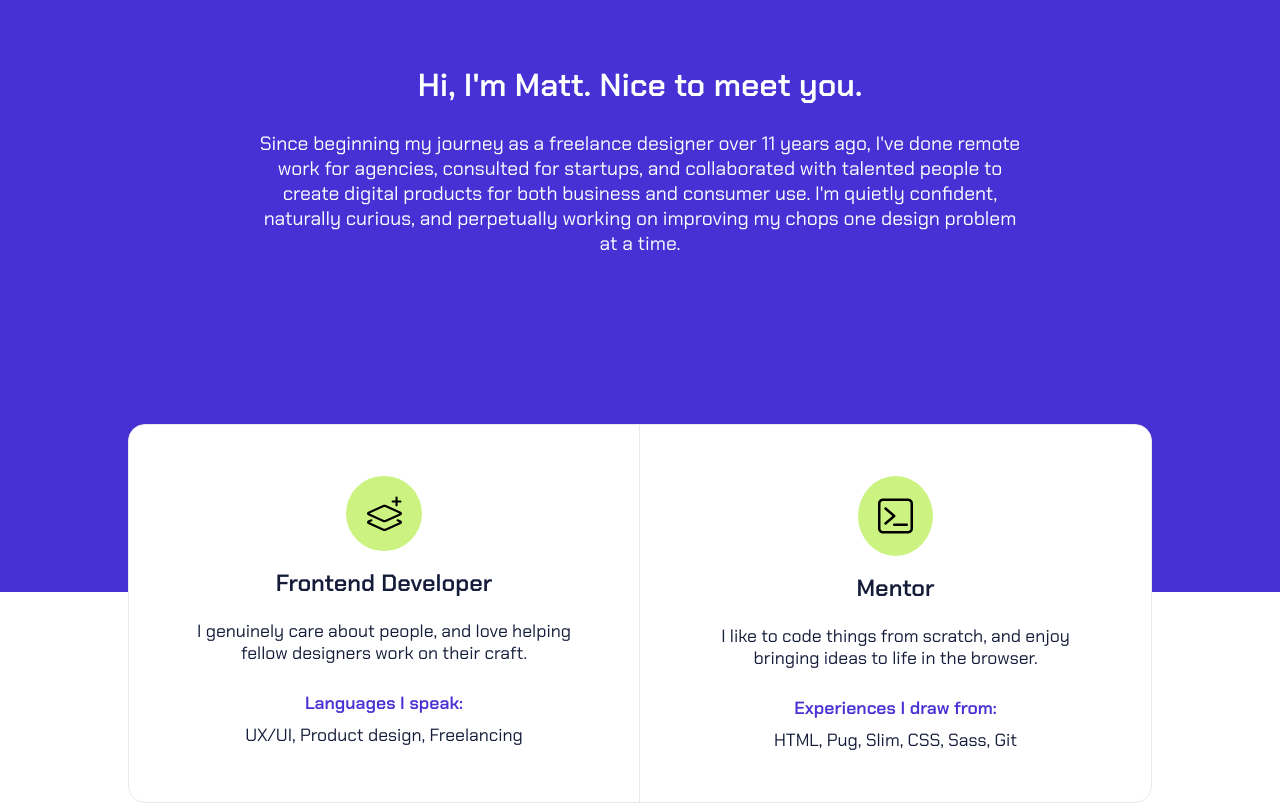
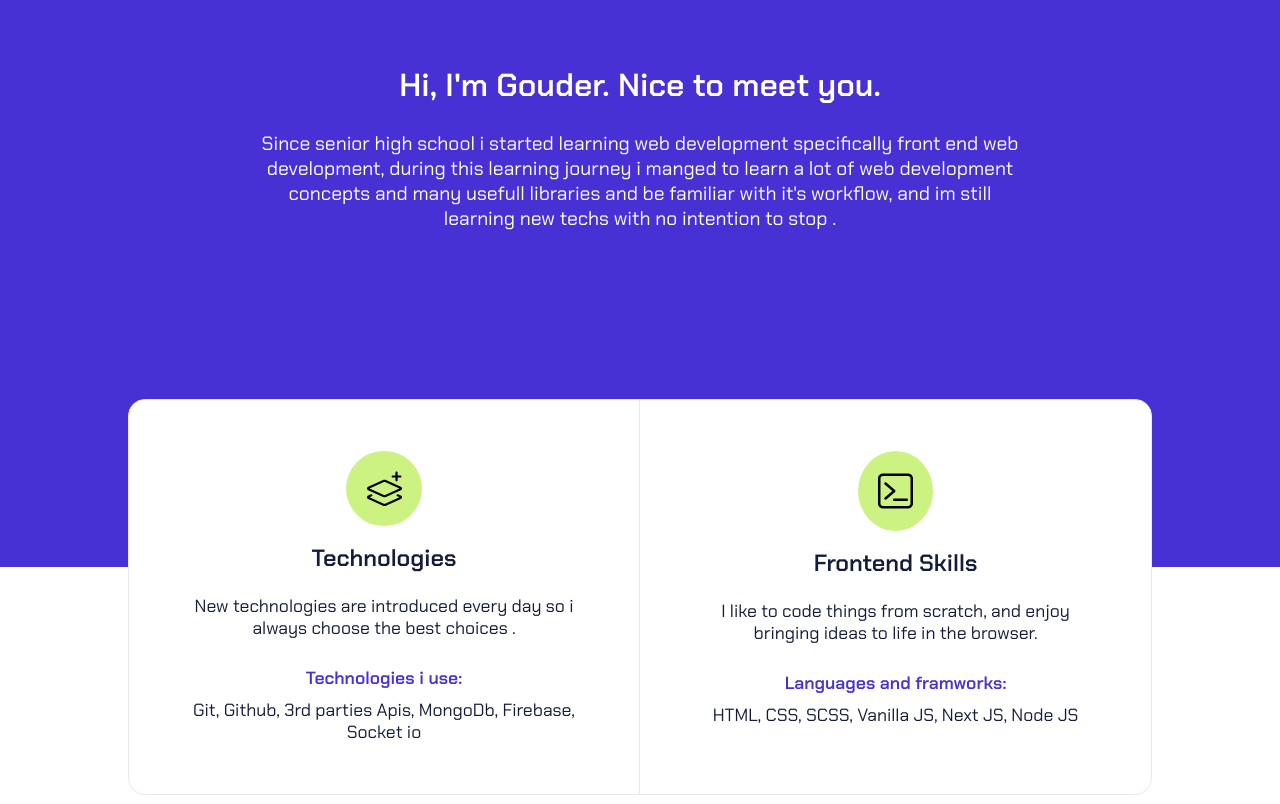
Before and after one commit to gouderhaithem/my-portfolio, a Next.js app: page / in a window 1280 px wide. Shown: the part 1100-1904 px from the top of the page. Built offline with nearby package versions, Linux system fonts and the light colour scheme.

Commit message:
edited the website content

```diff
--- a/components/Collumns.js
+++ b/components/Collumns.js
@@ -11,17 +11,17 @@ const Collumns = () => {
             width={30}
             loading="lazy"
             src={"/stacks.svg"}
-            alt = "stacks"
+            alt="stacks"
           />
         </div>
 
-        <h3>Frontend Developer</h3>
+        <h3>Technologies</h3>
         <p className={styles.descreption}>
-          I genuinely care about people, and love helping fellow designers work
-          on their craft.
+          New technologies are introduced every day so i always choose the best
+          choices .
         </p>
-        <span className={styles.title}>Languages I speak:</span>
-        <p>UX/UI, Product design, Freelancing</p>
+        <span className={styles.title}>Technologies i use:</span>
+        <p>Git, Github, 3rd parties Apis, MongoDb, Firebase, Socket io</p>
       </div>
       <div className={styles.grid_col}>
         <div className={`${styles.grid_img} align-center`}>
@@ -31,16 +31,16 @@ const Collumns = () => {
             width={30}
             loading="lazy"
             src={"/icon-dev.svg"}
-            alt = "front end dev image"
+            alt="front end dev image"
           />
         </div>
-        <h3>Mentor</h3>
+        <h3>Frontend Skills</h3>
         <p className={styles.descreption}>
           I like to code things from scratch, and enjoy bringing ideas to life
           in the browser.
         </p>
-        <span className={styles.title}>Experiences I draw from:</span>
-        <p>HTML, Pug, Slim, CSS, Sass, Git</p>
+        <span className={styles.title}>Languages and framworks:</span>
+        <p>HTML, CSS, SCSS, Vanilla JS, Next JS, Node JS</p>
       </div>
     </section>
   );
--- a/components/Footer.js
+++ b/components/Footer.js
@@ -7,8 +7,8 @@ const Footer = () => {
       <section className={styles.contact}>
         <h1 className={styles.contact_h1}>Contact me</h1>
         <p className={styles.contact_p}>
-          Interested in working together? We should queue up a time to chat.
-          I'll buy the coffee.
+          Interested in talking together? We should queue up a time to chat.
+          I'll not buy the coffee.
         </p>
         <Link href={"contact"} className={styles.contact_button}>
           <Image
--- a/pages/index.js
+++ b/pages/index.js
@@ -4,7 +4,42 @@ import Collumns from "../components/Collumns";
 import styles from "../styles/Home.module.css";
 import Cards from "../components/Cards";
 import Footer from "../components/Footer";
+import { useState, useEffect } from "react";
+
 export default function Home() {
+  const [stop, setstop] = useState(false);
+  const [text, setText] = useState("");
+  const [fullText, setFullText] = useState(
+    "I design and code beautifully simple things, and I hate what I do."
+  );
+  const [index, setIndex] = useState(0);
+  useEffect(() => {
+    if (text !== fullText && stop === false) {
+      setTimeout(() => {
+        setText(text + fullText[index]);
+        setIndex(index + 1);
+      }, 50);
+    } else {
+      setFullText(
+        "I design and code beautifully simple things, and I love what I do."
+      );
+      setText("I design and code beautifully simple things,");
+      setIndex(44);
+      if (text !== fullText && stop === false) {
+        setTimeout(() => {
+          setText(text + fullText[index]);
+          setIndex(index + 1);
+        }, 75);
+      }
+      if (
+        text ===
+        "I design and code beautifully simple things, and I love what I do."
+      ) {
+        setstop(true);
+        setText(fullText);
+      }
+    }
+  }, [index]);
   return (
     <div>
       <Head>
@@ -14,22 +49,17 @@ export default function Home() {
       </Head>
       <main className={`${styles.main}`}>
         <header className={styles.header}>
-          <h1>Designer, Frontend Developer & Mentor</h1>
-          <p>
-            I design and code beautifully simple things, and I love what I do.
-          </p>
-
+          <h1>Cs Student & Future Frontend Developer</h1>
+          <p>{text}</p>
           <Image
             width={330}
             height={300}
             className={styles.avatar}
             src={"/my-avatar.svg"}
             layout="fill"
-            loading="lazy"
-            alt = "avatart"
+            alt="avatart"
           />
           <Image
-            loading="lazy"
             width={630}
             height={400}
             className={styles.home_bg}
@@ -39,21 +69,20 @@ export default function Home() {
           />
         </header>
         <section className={styles.main_section}>
-          <h1>Hi, I'm Matt. Nice to meet you.</h1>
+          <h1>Hi, I'm Gouder. Nice to meet you.</h1>
           <p>
-            Since beginning my journey as a freelance designer over 11 years
-            ago, I've done remote work for agencies, consulted for startups, and
-            collaborated with talented people to create digital products for
-            both business and consumer use. I'm quietly confident, naturally
-            curious, and perpetually working on improving my chops one design
-            problem at a time.
+            Since senior high school i started learning web development
+            specifically front end web development, during this learning journey
+            i manged to learn a lot of web development concepts and many usefull
+            libraries and be familiar with it's workflow, and im still learning
+            new techs with no intention to stop .
           </p>
         </section>
         <Collumns />
         <div className={styles.projects_text}>
           <h1>My Recent work </h1>
           <p>
-            Here are a few past design projects I've worked on. Want to see
+            Here are a few past projects I've worked on. Want to see
             more?
             <a
               style={{ color: "#0068d1", fontWeight: "bold" }}
```
